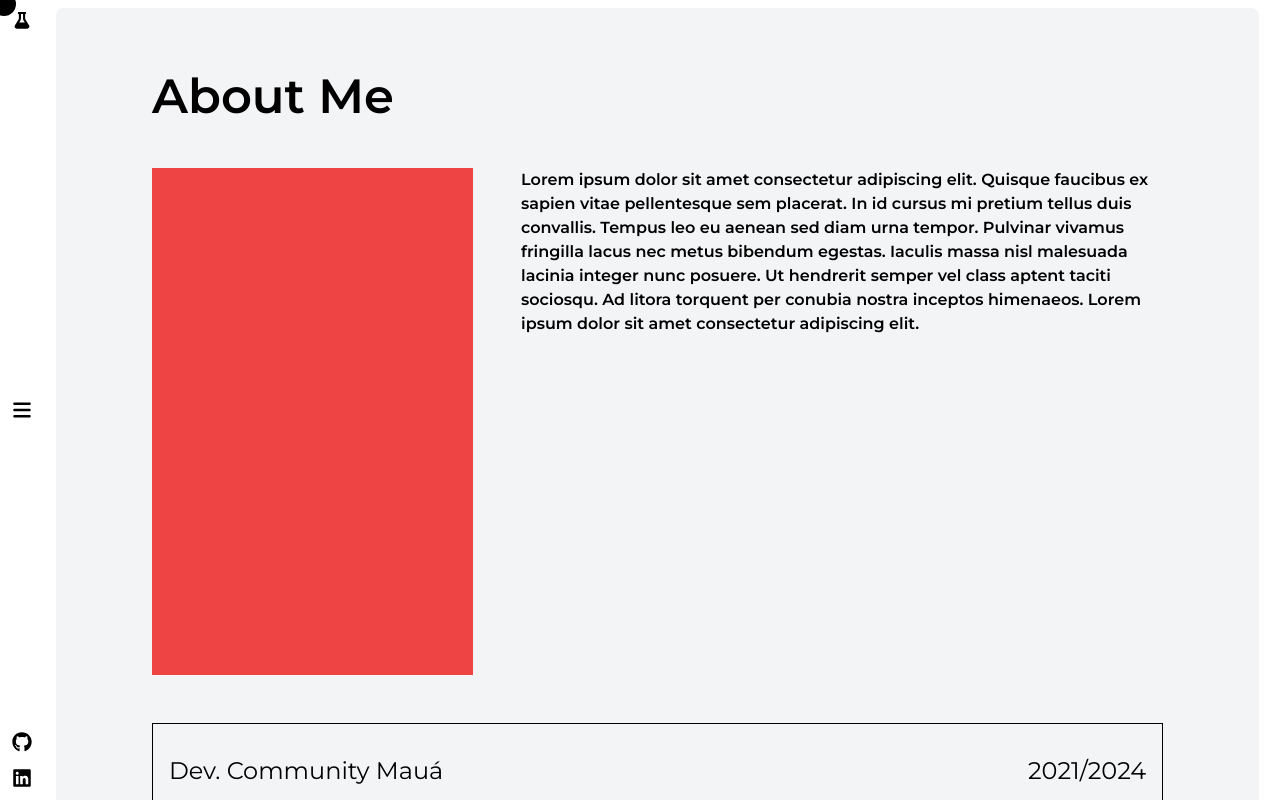
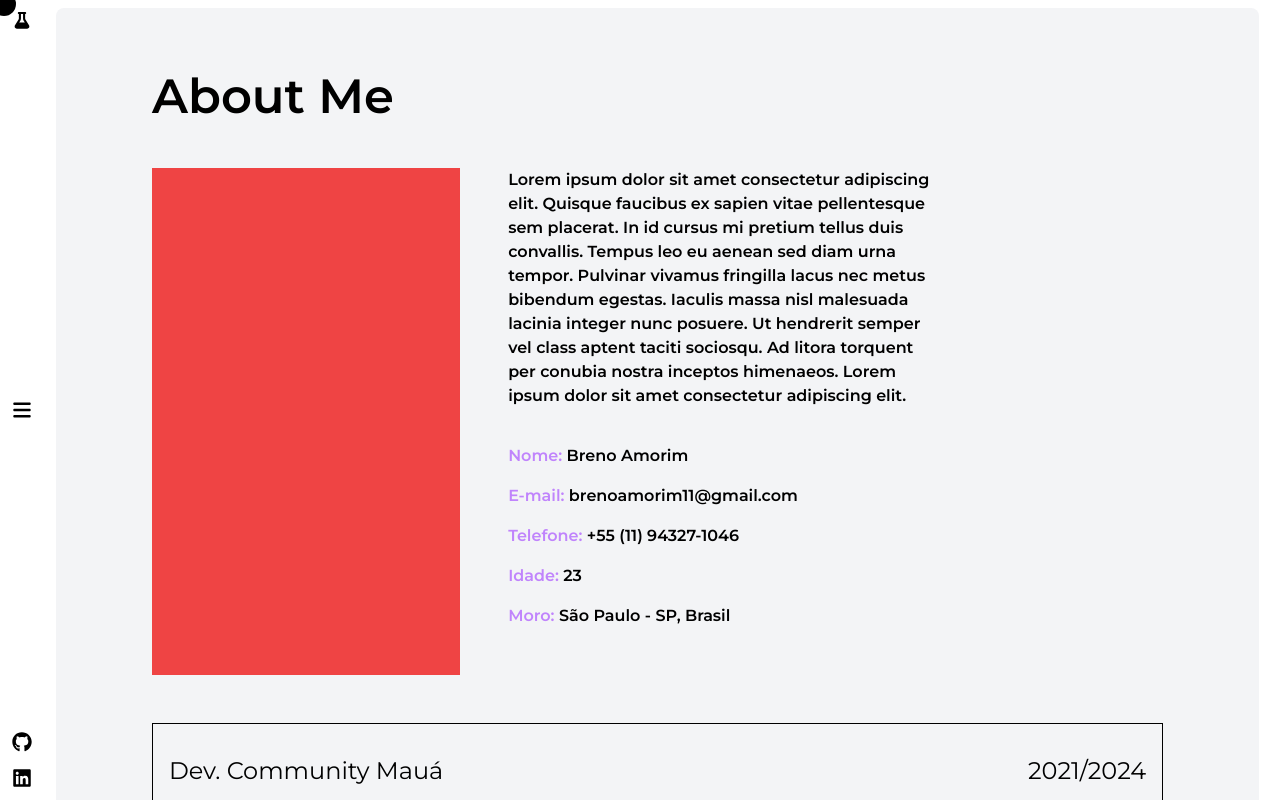
Before and after one commit to AmorimBreno/carousel-portfolio, a React (Vite) app: page /about in a window 1280 px wide. Shown: the top 800 px of the page. Built offline with nearby package versions, Linux system fonts and the light colour scheme.

Commit message:
adding experience and infomation

```diff
--- a/src/app/components/Experience.tsx
+++ b/src/app/components/Experience.tsx
@@ -35,7 +35,7 @@ export function ExperienceCard(exp: {title: string, start:number , finish:number
             hovered: {y:0}
         }}
 
-        className="items-center flex justify-between p-4 h-full bg-yellow-400 absolute inset-0">
+        className="items-center flex justify-between p-4 h-full bg-purple-400 absolute inset-0">
             <h1 className="text-2xl">{exp.title}</h1>
             <h1 className="text-2xl">{exp.position}</h1>
         </motion.div>
--- a/src/app/pages/about.tsx
+++ b/src/app/pages/about.tsx
@@ -11,8 +11,13 @@ export default function About() {
           <div className="w-full h-full px-24 pt-16 flex flex-col">
             <h1 className="text-5xl font-semibold font-mont">About Me</h1>
             <div className="mt-12 flex flex-row h-1/3 gap-12  ">
-              <div className="w-1/3 bg-red-500"></div>
+              <div className="w-[150vw] h-full bg-red-500"></div>
+              <div className="flex flex-col">
+
               <h1 className="text-md font-semibold font-mont h-min w-2/3">{textExample}</h1>
+              <MyInformationText/>
+              </div>
+
             </div>
             <div className="w-full mt-12">
               <ExperienceList/>
@@ -28,3 +33,25 @@ export default function About() {
     </>
   )
 }
+
+export function MyInformationText() {
+
+  const info = {
+    name:"Breno Amorim",
+    email:"brenoamorim11@gmail.com",
+    phone:"+55 (11) 94327-1046",
+    age: 23,
+    postal:"São Paulo - SP, Brasil"
+  }
+
+  return (
+  <>
+  <div className="w-full h-2/3 mt-5 flex flex-col gap-4 pt-4">
+    <h1 className="text-purple-400 font-semibold">Nome: <a className="text-black ">{info.name}</a></h1>
+    <h1 className="text-purple-400 font-semibold">E-mail: <a className="text-black ">{info.email}</a></h1>
+    <h1 className="text-purple-400 font-semibold">Telefone: <a className="text-black ">{info.phone}</a></h1>
+    <h1 className="text-purple-400 font-semibold">Idade: <a className="text-black ">{info.age}</a></h1>
+    <h1 className="text-purple-400 font-semibold">Moro: <a className="text-black">{info.postal}</a></h1>
+  </div>
+  </>)
+}
```
